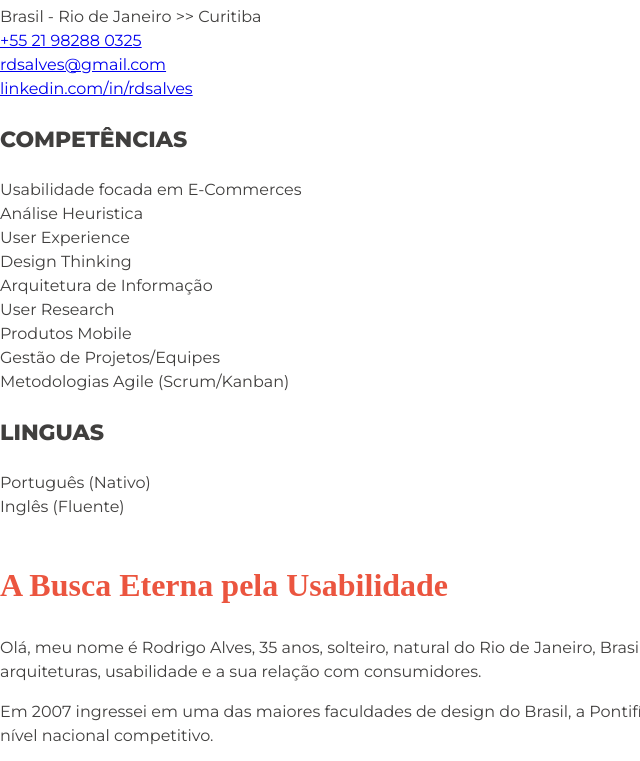
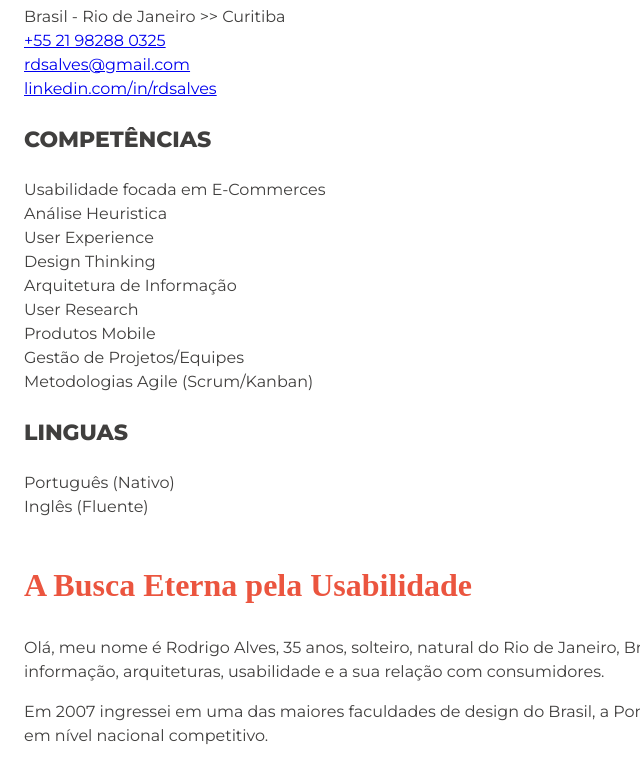
Before and after one commit to rdsalvesPUC/cv_html, a plain HTML site: page index.html in a window 1280 px wide. Shown: the part 261-1022 px from the top of the page, without its empty margins (0-640 px from the left). Drawn offline with nearby package versions, Linux system fonts and the light colour scheme; a script that the page names is missing; a web font is replaced by a local one.

Commit message:
correção no css

```diff
--- a/style.css
+++ b/style.css
@@ -13,7 +13,7 @@ body {
     /* text-align: center; */
     justify-content: center;
     flex-direction: column;
-    padding:0px, 24px;
+    padding: 0px 24px;
     color: #403f3e;
 }
 
```
